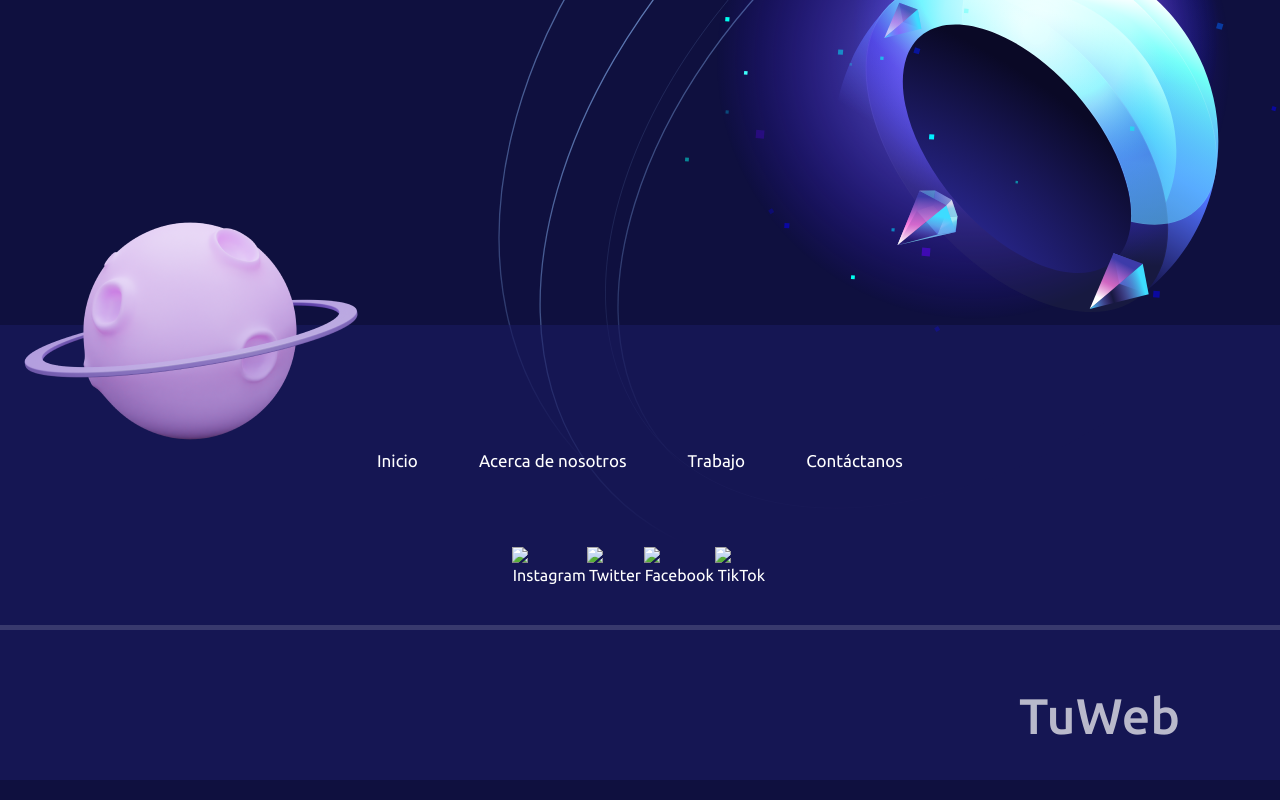
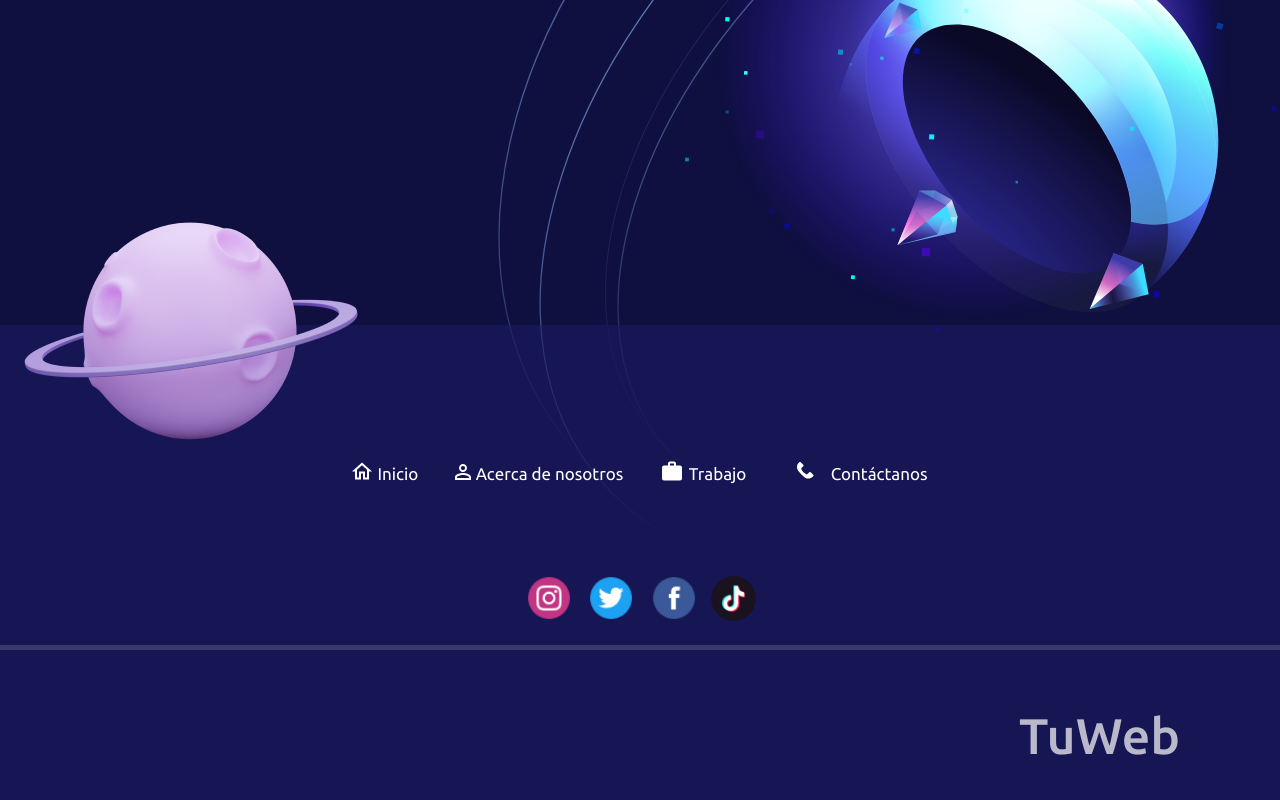
Before and after one commit to chuy-labs/TuWeb, a plain HTML site: page index.html in a window 1280 px wide. Shown: the part 2736-3536 px from the top of the page. Drawn offline with Linux system fonts and the light colour scheme.

Commit message:
:construction: Terminando el footer

```diff
--- a/index.html
+++ b/index.html
@@ -121,16 +121,28 @@
 
                 <div class="footer--info">
                     <nav class="footer--info__nav">
-                        <a class="header--nav__link" href="/">Inicio</a>
-                        <a class="header--nav__link" href="#about">Acerca de nosotros</a>
-                        <a class="header--nav__link" href="#">Trabajo</a>
-                        <a class="header--nav__link" href="#contact">Contáctanos</a>
+                        <a class="header--nav__link footer--nav__link" href="/"><span><svg width="20" height="18" viewBox="0 0 20 18" fill="none" xmlns="http://www.w3.org/2000/svg">
+                            <path d="M10 3.19L15 7.69V15.5H13V9.5H7V15.5H5V7.69L10 3.19ZM10 0.5L0 9.5H3V17.5H9V11.5H11V17.5H17V9.5H20L10 0.5Z" fill="white"/>
+                            </svg>
+                            </span>Inicio</a>
+                        <a class="header--nav__link footer--nav__link" href="#about"><span><svg width="16" height="16" viewBox="0 0 16 16" fill="none" xmlns="http://www.w3.org/2000/svg">
+                            <path d="M8 1.9C9.16 1.9 10.1 2.84 10.1 4C10.1 5.16 9.16 6.1 8 6.1C6.84 6.1 5.9 5.16 5.9 4C5.9 2.84 6.84 1.9 8 1.9ZM8 10.9C10.97 10.9 14.1 12.36 14.1 13V14.1H1.9V13C1.9 12.36 5.03 10.9 8 10.9ZM8 0C5.79 0 4 1.79 4 4C4 6.21 5.79 8 8 8C10.21 8 12 6.21 12 4C12 1.79 10.21 0 8 0ZM8 9C5.33 9 0 10.34 0 13V16H16V13C16 10.34 10.67 9 8 9Z" fill="white"/>
+                            </svg>
+                            </span>Acerca de nosotros</a>
+                        <a class="header--nav__link footer--nav__link" href="#"><span><svg width="24" height="24" viewBox="0 0 24 24" fill="none" xmlns="http://www.w3.org/2000/svg">
+                            <path d="M20 6.5H16V4.5C16 3.39 15.11 2.5 14 2.5H10C8.89 2.5 8 3.39 8 4.5V6.5H4C2.89 6.5 2.01 7.39 2.01 8.5L2 19.5C2 20.61 2.89 21.5 4 21.5H20C21.11 21.5 22 20.61 22 19.5V8.5C22 7.39 21.11 6.5 20 6.5ZM14 6.5H10V4.5H14V6.5Z" fill="white"/>
+                            </svg>
+                            </span>Trabajo</a>
+                        <a class="header--nav__link footer--nav__link" href="#contact"><span><svg width="43" height="44" viewBox="0 0 43 44" fill="none" xmlns="http://www.w3.org/2000/svg">
+                            <path d="M15.6796 13.8204L16.2929 13.2071C16.6834 12.8166 17.3166 12.8166 17.7071 13.2071L20.2929 15.7929C20.6834 16.1834 20.6834 16.8166 20.2929 17.2071L18.5005 18.9995C18.2016 19.2984 18.1275 19.755 18.3165 20.1331C19.4093 22.3186 21.1814 24.0907 23.3669 25.1835C23.745 25.3725 24.2016 25.2984 24.5005 24.9995L26.2929 23.2071C26.6834 22.8166 27.3166 22.8166 27.7071 23.2071L30.2929 25.7929C30.6834 26.1834 30.6834 26.8166 30.2929 27.2071L29.6796 27.8204C27.5683 29.9317 24.2257 30.1693 21.837 28.3777L20.6286 27.4714C18.885 26.1638 17.3362 24.615 16.0286 22.8714L15.1223 21.663C13.3307 19.2743 13.5683 15.9317 15.6796 13.8204Z" fill="white"/>
+                            </svg>
+                            </span>Contáctanos</a>
                     </nav>
                     <div class="footer--info__media">
-                        <a href=""><img src="" alt="Instagram"></a>
-                        <a href=""><img src="" alt="Twitter"></a>
-                        <a href=""><img src="" alt="Facebook"></a>
-                        <a href=""><img src="" alt="TikTok"></a>
+                        <a href=""><img class="media--insta media" height="50" src="./src/img/Instagram.png" alt="Instagram"></a>
+                        <a href=""><img class="media--twt media" height="50" src="./src/img/Twitter.png" alt="Twitter"></a>
+                        <a href=""><img class="media--fb media" height="50" src="./src/img/Facebook.png" alt="Facebook"></a>
+                        <a href=""><img class="media--tktk media" height="45" src="./src/img/TikTok_1.png" alt="TikTok"></a>
                     </div>
                 </div>
 
--- a/src/css/index.css
+++ b/src/css/index.css
@@ -394,6 +394,23 @@ img {
     width: 50%;
 }
 
+.footer--nav__link {
+    display: flex;
+    justify-content: center;
+    align-items: center;
+    text-shadow: none;
+    transition: text-shadow 500ms ease;
+}
+
+.footer--nav__link:hover {
+    text-shadow: -1rem 0rem 4rem #ffffff;
+}
+
+.footer--nav__link span {
+    margin-right: .5rem;
+}
+
+
 .footer--info__media {
     margin: 0 auto;
     display: flex;
@@ -406,7 +423,7 @@ img {
     display: block;
     width: 150rem;
     height: .5rem;
-    margin: 8rem auto 0;
+    margin: 10rem auto 0;
 
     background: rgba(255, 255, 255, 0.15);
 }
@@ -421,3 +438,24 @@ img {
 
     color: rgba(255, 255, 255, 0.7);
 }
+
+.media {
+    border: none;
+    border-radius: 50%;
+}
+
+.media--insta:hover {
+    box-shadow: 0px 0px 20px #c13584;
+}
+
+.media--twt:hover {
+    box-shadow: 0px 0px 20px #1DA1F2;
+}
+
+.media--fb:hover {
+    box-shadow: 0px 0px 20px #3B5998;
+}
+
+.media--tktk:hover {
+    box-shadow: 0px 0px 20px #1A121F;
+}
```
Also changed, not shown: src/img/Email.png (added), src/img/Facebook.png (added), src/img/Instagram.png (added), src/img/Phone.png (added), src/img/TikTok_1.png (added), src/img/Twitter.png (added), src/img/casa_footer.svg (added), src/img/persona_footer.svg (added), src/img/phone_footer.svg (added), src/img/trabajo_footer.svg (added).
